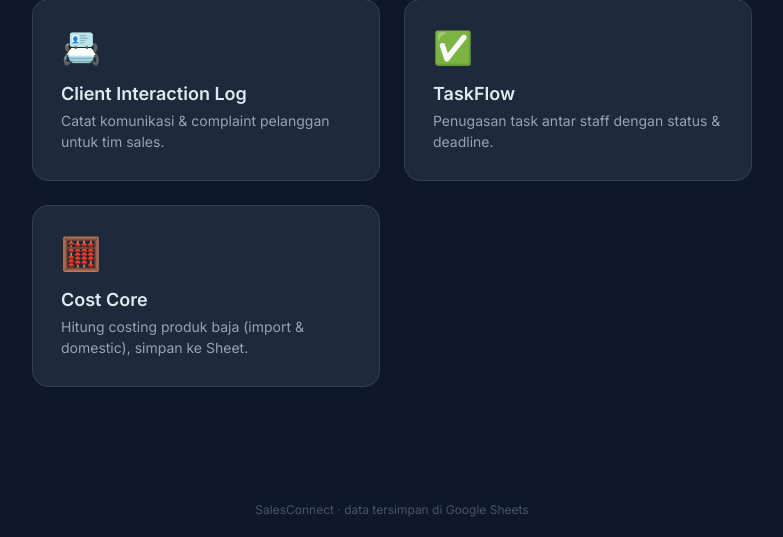
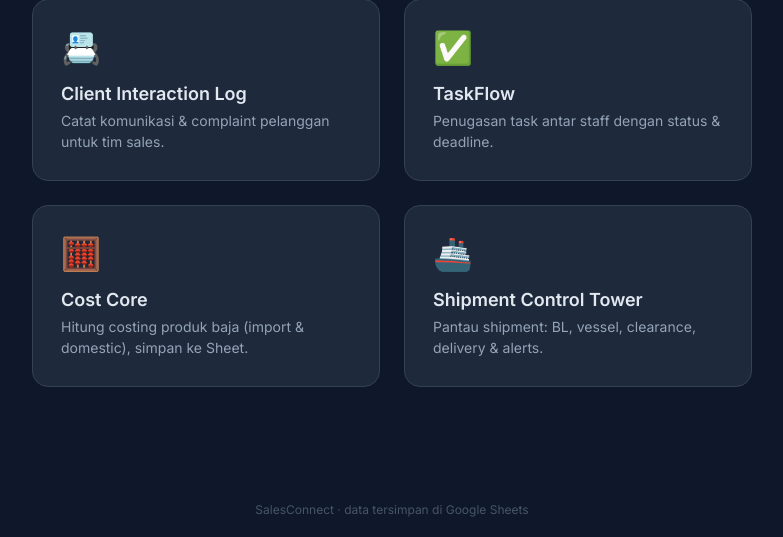
Before and after one commit to administrator-max/salesconnect, a PHP site: page / in a window 1280 px wide. Shown: the part 263-800 px from the top of the page, without its empty margins (248-1031 px from the left). Run offline with PHP 8.4, Linux system fonts and the light colour scheme.

Commit message:
feat(scot): config wiring + landing card

```diff
--- a/config.sample.php
+++ b/config.sample.php
@@ -10,6 +10,7 @@ return [
     'spreadsheets' => [
         'cil'      => '1TYDed6FlNbDQDa1zrqQr989myZO9C50GJqdM1pIPIsg',
         'taskflow' => '1U5J4T9jNcKji--VDpJOFkgs2VMLm6wLAtdr8mtL-164',
+        'scot'     => 'YOUR_SCOT_SPREADSHEET_ID',
     ],
 
     // Path ke JSON key service account (di secure/, atau di atas public_html).
@@ -26,4 +27,8 @@ return [
     ],
 
     'session_name' => 'salesconnect_sess',
+
+    // Gemini OCR (untuk modul SCOT)
+    'gemini_api_key' => '',
+    'gemini_model'   => 'gemini-2.5-flash',
 ];
--- a/index.php
+++ b/index.php
@@ -67,6 +67,11 @@ $user = sc_current_user();   // null when not signed in
         <h2>Cost Core</h2>
         <p>Hitung costing produk baja (import &amp; domestic), simpan ke Sheet.</p>
       </a>
+      <a class="card" href="scot/">
+        <div class="icon">🚢</div>
+        <h2>Shipment Control Tower</h2>
+        <p>Pantau shipment: BL, vessel, clearance, delivery &amp; alerts.</p>
+      </a>
     </div>
   </main>
   <footer>SalesConnect · data tersimpan di Google Sheets</footer>
```
